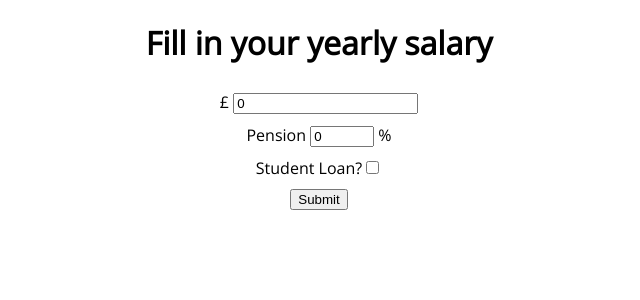
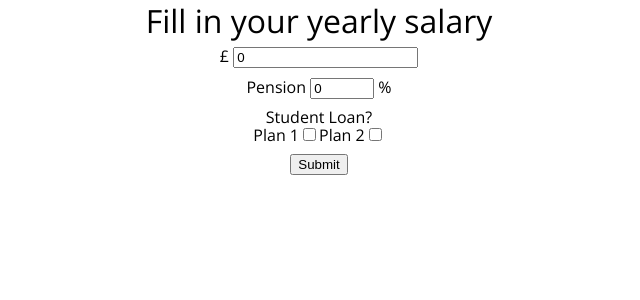
Before and after one commit to hcz1/financialFreedom, a React (Create React App) app in the folder tax-tracker/: page / in a window 1280 px wide. Shown: the top 300 px of the page, without its empty margins (321-961 px from the left). Built offline with nearby package versions, Linux system fonts and the light colour scheme.

Commit message:
css reset and plan 1 student loan

```diff
--- a/tax-tracker/src/App.js
+++ b/tax-tracker/src/App.js
@@ -8,7 +8,12 @@
   const queryStrings = queryString.parse(search);
   const initalState = {
     salary: parseInt(queryStrings.salary) ? parseInt(queryStrings.salary) : 0,
-    studentLoan: queryStrings.studentLoan || false,
+    studentLoan:
+      queryStrings.studentLoan === 'plan_1'
+        ? { plan_1: true, plan_2: false }
+        : queryStrings.studentLoan === 'plan_2'
+        ? { plan_1: false, plan_2: true }
+        : { plan_1: false, plan_2: false },
     pension: parseInt(queryStrings.pension) || 0,
   };
   return (
--- /dev/null
+++ b/tax-tracker/src/common/reset.css
@@ -0,0 +1,136 @@
+/* http://meyerweb.com/eric/tools/css/reset/
+  v2.0 | 20110126
+  License: none (public domain)
+*/
+
+html,
+body,
+div,
+span,
+applet,
+object,
+iframe,
+h1,
+h2,
+h3,
+h4,
+h5,
+h6,
+p,
+blockquote,
+pre,
+a,
+abbr,
+acronym,
+address,
+big,
+cite,
+code,
+del,
+dfn,
+em,
+img,
+ins,
+kbd,
+q,
+s,
+samp,
+small,
+strike,
+strong,
+sub,
+sup,
+tt,
+var,
+b,
+u,
+i,
+center,
+dl,
+dt,
+dd,
+ol,
+ul,
+li,
+fieldset,
+form,
+label,
+legend,
+table,
+caption,
+tbody,
+tfoot,
+thead,
+tr,
+th,
+td,
+article,
+aside,
+canvas,
+details,
+embed,
+figure,
+figcaption,
+footer,
+header,
+hgroup,
+menu,
+nav,
+output,
+ruby,
+section,
+summary,
+time,
+mark,
+audio,
+video {
+  margin: 0;
+  padding: 0;
+  border: 0;
+  font-family: inherit;
+  font-size: 100%;
+  font-weight: inherit;
+  font-style: inherit;
+  font-variant: inherit;
+  line-height: inherit;
+  vertical-align: baseline;
+}
+/* HTML5 display-role reset for older browsers */
+article,
+aside,
+details,
+figcaption,
+figure,
+footer,
+header,
+hgroup,
+menu,
+nav,
+section {
+  display: block;
+}
+body {
+  line-height: 1;
+}
+ol,
+ul {
+  list-style: none;
+}
+blockquote,
+q {
+  quotes: none;
+}
+blockquote:before,
+blockquote:after,
+q:before,
+q:after {
+  content: '';
+  content: none;
+}
+table {
+  border-spacing: 0;
+  border-collapse: collapse;
+}
+b {
+  font-weight: bold;
+}
--- a/tax-tracker/src/containers/Form/Form.js
+++ b/tax-tracker/src/containers/Form/Form.js
@@ -8,7 +8,7 @@
   pensionValue,
   onCheckbox,
   value,
-  isStudentLoan,
+  studentLoanType,
 }) => {
   return (
     <form className={s.form} onSubmit={onEnter}>
@@ -26,9 +26,22 @@
         />{' '}
         %
       </span>
-      <div>
-        Student Loan?
-        <input type='checkbox' onChange={onCheckbox} checked={isStudentLoan} />
+      <div className={s.studentLoan}>
+        <p>Student Loan?</p>
+        Plan 1
+        <input
+          name='plan_1'
+          type='checkbox'
+          onChange={onCheckbox}
+          checked={studentLoanType.plan_1}
+        />
+        Plan 2
+        <input
+          name='plan_2'
+          type='checkbox'
+          onChange={onCheckbox}
+          checked={studentLoanType.plan_2}
+        />
       </div>
       <button type='submit'>Submit</button>
     </form>
--- a/tax-tracker/src/containers/Table/TableContainer.js
+++ b/tax-tracker/src/containers/Table/TableContainer.js
@@ -6,7 +6,7 @@
 import { generateIncomeTax, nationalInsurance, studentLoan } from '../../data';
 import s from './style.module.scss';
 
-const Table = ({ className, value, isStudentLoan, pensionValue }) => {
+const Table = ({ className, value, studentLoanType, pensionValue }) => {
   const pensionPercentage = pensionValue / 100;
   const adjustedSalary = (1 - pensionPercentage) * value;
   const {
@@ -25,7 +25,12 @@
 
   const { yearly: SLYearly, montly: SLMonthly } = studentLoan({
     salary: value,
+    type: studentLoanType.plan_1 ? 'plan_1' : 'plan_2',
   });
+  const isStudentLoan = useMemo(
+    () => studentLoanType.plan_1 || studentLoanType.plan_2,
+    [studentLoanType.plan_1, studentLoanType.plan_2]
+  );
   const data = useMemo(
     () =>
       [
@@ -55,8 +60,12 @@
         },
         {
           col1: 'Student Loan',
-          col2: isStudentLoan ? `£${formatNumber(SLYearly)}` : '£0.00',
-          col3: isStudentLoan ? `£${formatNumber(SLMonthly)}` : '£0.00',
+          col2:
+            isStudentLoan && SLYearly ? `£${formatNumber(SLYearly)}` : '£0.00',
+          col3:
+            isStudentLoan && SLMonthly
+              ? `£${formatNumber(SLMonthly)}`
+              : '£0.00',
         },
         {
           col1: 'National Insurance',
--- a/tax-tracker/src/containers/Tax/Tax.js
+++ b/tax-tracker/src/containers/Tax/Tax.js
@@ -20,8 +20,13 @@
     setValueSubmit(input);
     setIsStudentLoanValueSubmit(isStudentLoanValue);
     setPensionValueSubmitted(pensionInput);
+    const studentLoan = isStudentLoanValue.plan_1
+      ? '&studentLoan=plan_1'
+      : isStudentLoanValue.plan_2
+      ? '&studentLoan=plan_2'
+      : '';
     history.push({
-      search: `salary=${input}&studentLoan=${isStudentLoanValue}&pension=${pensionInput}`,
+      search: `salary=${input}${studentLoan}&pension=${pensionInput}`,
     });
   };
   const handleChange = (e) => {
@@ -37,7 +42,22 @@
     setPensionInput(parseInt(value));
   };
   const onCheckbox = (e) => {
-    setIsStudentLoanValue((prevStudentLoan) => !prevStudentLoan);
+    const {
+      target: { name },
+    } = e;
+    if (name === 'plan_1') {
+      setIsStudentLoanValue((prevStudentLoan) => ({
+        ...prevStudentLoan,
+        plan_1: !prevStudentLoan.plan_1,
+        plan_2: false,
+      }));
+    } else if (name === 'plan_2') {
+      setIsStudentLoanValue((prevStudentLoan) => ({
+        ...prevStudentLoan,
+        plan_1: false,
+        plan_2: !prevStudentLoan.plan_2,
+      }));
+    }
   };
   return (
     <div className={s.tax}>
@@ -47,7 +67,7 @@
         handleChange={handleChange}
         onCheckbox={onCheckbox}
         value={input}
-        isStudentLoan={isStudentLoanValue}
+        studentLoanType={isStudentLoanValue}
         handlePensionChange={handlePensionChange}
         pensionValue={pensionInput}
       />
@@ -55,9 +75,9 @@
         <>
           <h2>{`Salary submitted: £${formatNumber(valueSubmit)}`}</h2>
           <Table
-            className={s['table-container']}
+            className={s.tableContainer}
             value={valueSubmit}
-            isStudentLoan={isStudentLoanValueSubmit}
+            studentLoanType={isStudentLoanValueSubmit}
             pensionValue={pensionValueSubmitted}
           />
         </>
--- a/tax-tracker/src/containers/Tax/style.module.scss
+++ b/tax-tracker/src/containers/Tax/style.module.scss
@@ -1,4 +1,10 @@
-.table-container {
-  display: flex;
-  justify-content: center;
+.tax {
+  h1 {
+    margin: 5px;
+  }
+  .tableContainer {
+    display: flex;
+    justify-content: center;
+    margin-top: 5px;
+  }
 }
--- a/tax-tracker/src/data/studentLoan.js
+++ b/tax-tracker/src/data/studentLoan.js
@@ -1,10 +1,11 @@
-export const studentLoan = ({ salary }) => {
+export const studentLoan = ({ salary, type }) => {
   const monthlySalary = salary / 12;
-  const studentLoanThreshold = 2_214;
+  const studentLoanThreshold = type === 'plan_2' ? 2_214 : 1_615;
   if (monthlySalary < studentLoanThreshold) return { montlyLoanPayments: 0 };
   const studentLoanRate = 0.09;
   const montlyLoanPayments =
     (monthlySalary - studentLoanThreshold) * studentLoanRate;
+
   return {
     yearly: (montlyLoanPayments * 12).toFixed(2),
     montly: montlyLoanPayments.toFixed(2),
--- a/tax-tracker/src/index.css
+++ b/tax-tracker/src/index.css
@@ -1,3 +1,4 @@
+@import './common/reset.css';
 @import url('https://fonts.googleapis.com/css2?family=Open+Sans&display=swap');
 body {
   margin: 0;
@@ -5,3 +6,7 @@
   -webkit-font-smoothing: antialiased;
   -moz-osx-font-smoothing: grayscale;
 }
+
+h1 {
+  font-size: 2em;
+}
```
Also changed, not shown: 1 other file (tests, documents, lock files or other folders).
